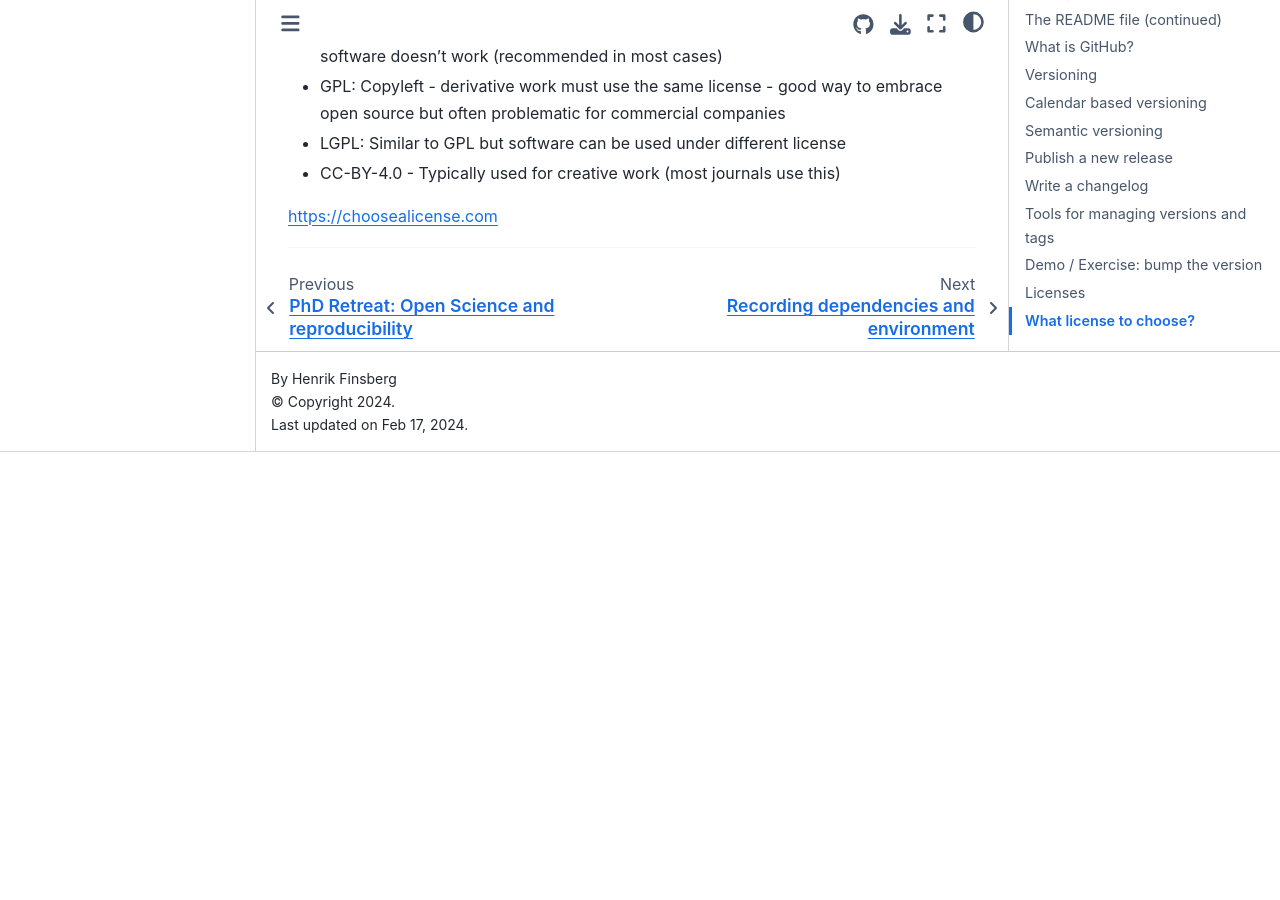
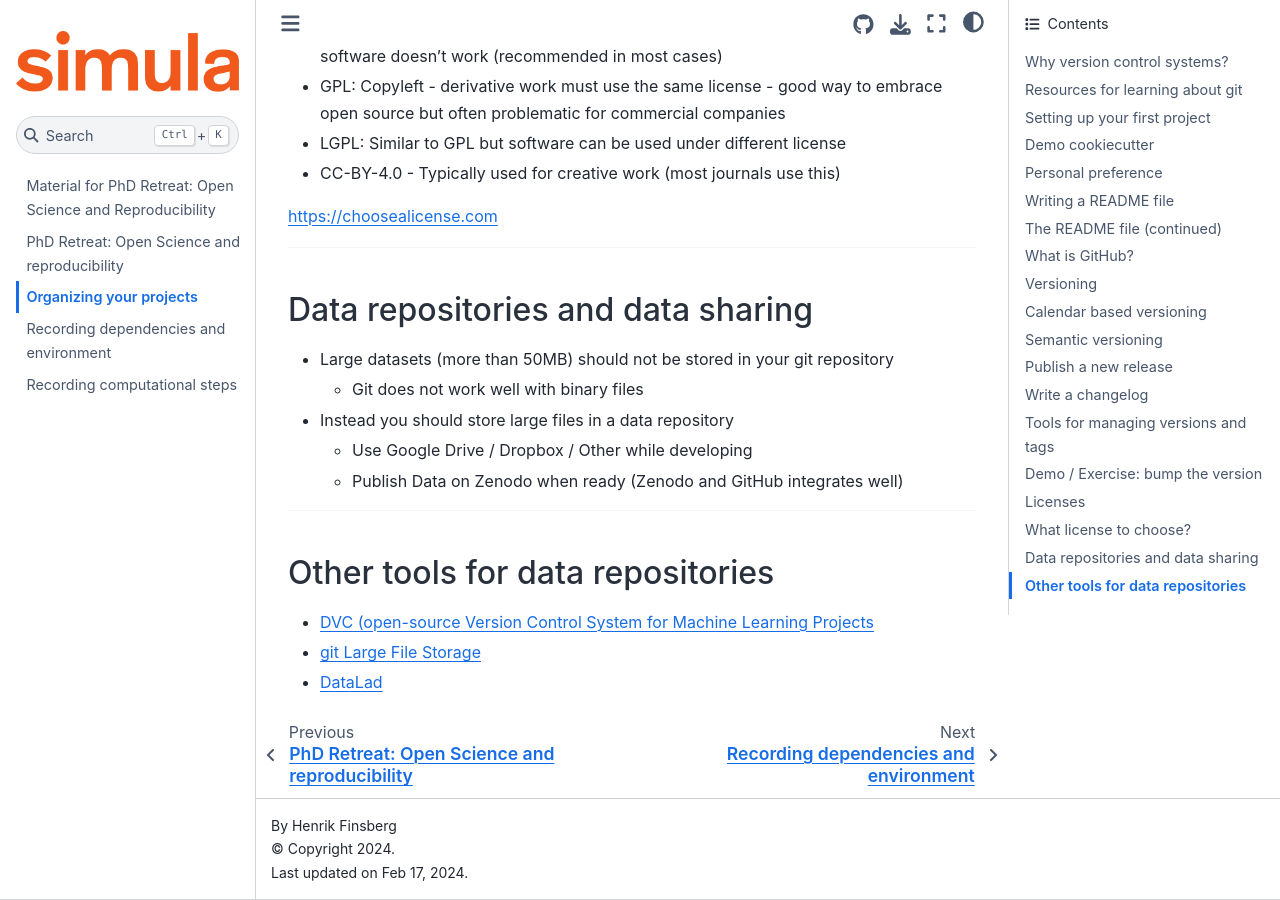
Before and after one commit to scientificcomputing/phd-retreat-190324, a Jupyter Book: the page built from docs/organizing.md, in a window 1280 px wide and 900 px high, scrolled down 6107 px. Built offline with Jupyter Book 1.0.4 settings and Sphinx 7.4.7 and the Sphinx Book theme 1.1.4, drawn with Linux system fonts in a browser that asks for light colours; before the commit the page ends 6559 px from its top, so only the background shows below that.

Commit message:
Add slides about data repositories

```diff
--- a/docs/organizing.md
+++ b/docs/organizing.md
@@ -260,3 +260,20 @@ https://semver.org
 https://choosealicense.com
 
 ---
+
+
+## Data repositories and data sharing
+
+- Large datasets (more than 50MB) should not be stored in your git repository
+    - Git does not work well with binary files
+- Instead you should store large files in a data repository
+    - Use Google Drive / Dropbox / Other while developing
+    - Publish Data on Zenodo when ready (Zenodo and GitHub integrates well)
+
+---
+
+## Other tools for data repositories
+
+- [DVC (open-source Version Control System for Machine Learning Projects](https://dvc.org)
+- [git Large File Storage](https://git-lfs.com)
+- [DataLad](https://www.datalad.org)
```
